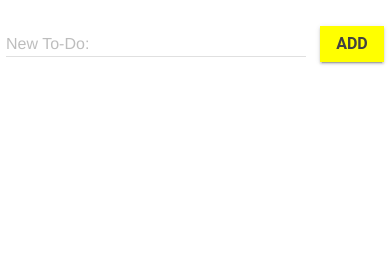
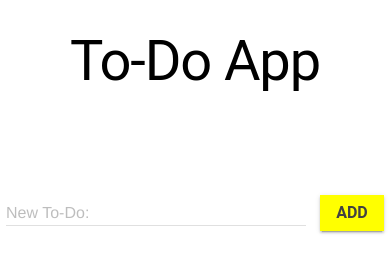
Before and after one commit to jragl/to-do-app, a plain HTML site: page index.html in a window 390 px wide. Drawn offline with nearby package versions, Linux system fonts and the light colour scheme.

Commit message:
Add files via upload
Final? version of CSS file

```diff
--- a/styles/style.css
+++ b/styles/style.css
@@ -24,6 +24,10 @@ body {
 
 .mdl-button:hover {
   background-color: #07598C;
+}
+
+.mdl-layout__header {
+  color: black;
 }
 
 #addToDoForm {
@@ -100,3 +104,9 @@ ul li.checked::before {
   height: 15px;
   width: 7px;
 }
+
+@media screen and (max-width: 1024px) {
+  header.mdl-layout__header {
+    display: flex;
+  }
+}
```
